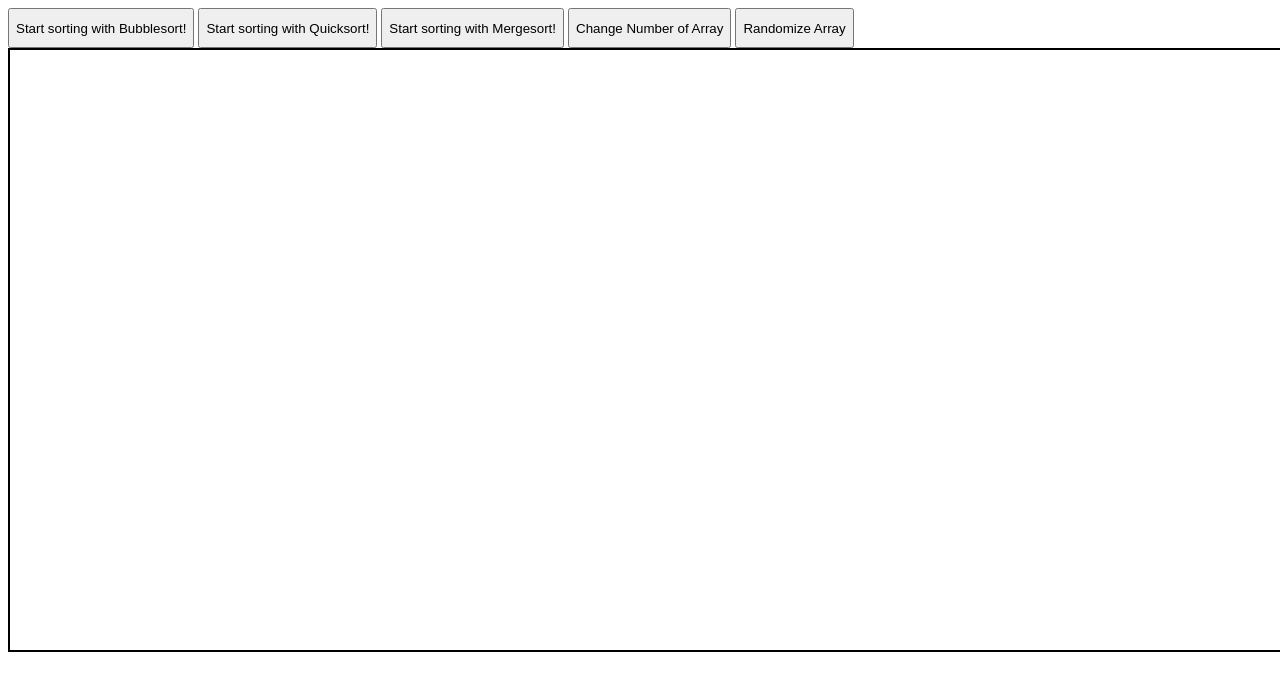
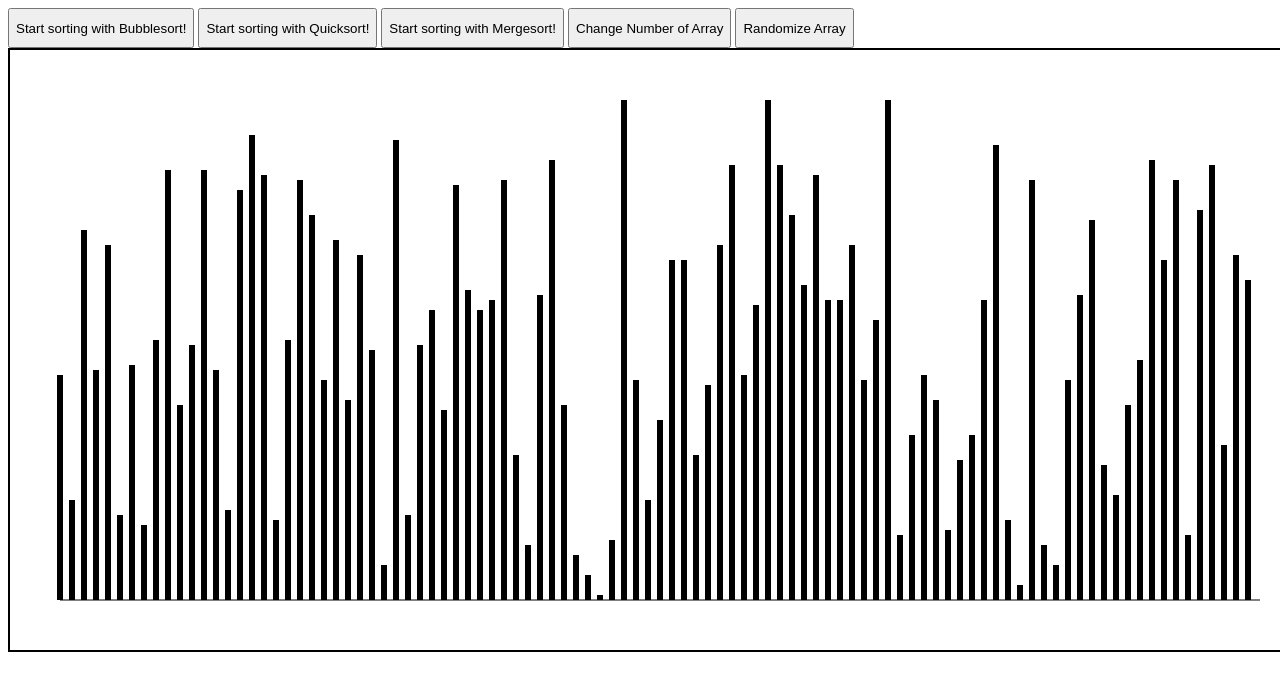
Before and after one commit to juliwind/Sorter, a plain HTML site: page index.html in a window 1280 px wide. Shown: the top 690 px of the page. Drawn offline with Linux system fonts and the light colour scheme.

Commit message:
no bugs left

```diff
--- a/index.html
+++ b/index.html
@@ -14,9 +14,9 @@
 
         <canvas id="canvas" width="1300" height="600"></canvas>
 
-        <script src="check.js" type="text/javascript"> </script>
         <script src="bubblesort.js" type="text/javascript"> </script>
         <script src="quicksort.js" type="text/javascript"> </script>
         <script src="mergesort.js" type="text/javascript"> </script>
+        <script src="main.js" type="text/javascript"> </script>
     </body>
 </html>
--- a/main.js
+++ b/main.js
@@ -10,6 +10,7 @@ function init() {
 }
 
 function draw(array) {
+    console.log("DRAW")
     ctx.clearRect(0, 0, canvas.width, canvas.height);
     //LINE
     ctx.beginPath();
@@ -17,6 +18,10 @@ function draw(array) {
     ctx.moveTo(50, 550);
     ctx.lineTo(1250, 550);
     ctx.stroke();
+
+    for (i = 0; i < array.length; i++) {
+        console.log(array[i]);
+    }
 
     for(i = 0; i < array.length; i++) {
         let width = 1200 / arraySize / 2;
@@ -26,10 +31,11 @@ function draw(array) {
         ctx.beginPath();
         ctx.lineWidth = width
         ctx.moveTo(i / arraySize * 1200 + 50, 550);
-        ctx.lineTo(i / arraySize * 1200 + 50, 550 - values[i]);
+        ctx.lineTo(i / arraySize * 1200 + 50, 550 - array[i]);
         ctx.stroke();
     }
 }
+
 function changeArraySize() {
     arraySize = prompt("How many pillars to sort?", );
     values = [];
@@ -38,6 +44,7 @@ function changeArraySize() {
 function startBubblesort() {
     //let sortedArray = bubbleSortSlow(values)
     let sortedArray = bubbleSort(values)
+    console.log(sortedArray)
     draw(sortedArray);
 }
 function startQuicksort() {
@@ -46,10 +53,11 @@ function startQuicksort() {
     draw(sortedArray);
 }
 function startMergesort() {
-    console.log(values)
+    //console.log(values)
     let sortedArray = mergeSort(values);
     console.log(sortedArray)
     draw(sortedArray);
+    //console.log("sdajn")
 }
 
 
--- a/mergesort.js
+++ b/mergesort.js
@@ -24,7 +24,8 @@ function merge(array_left, array_right) {
             right_pointer++
         }
     }
-return new_array
+
+    return new_array
         .concat(array_left.slice(left_pointer))
         .concat(array_right.slice(right_pointer));
 }
```
